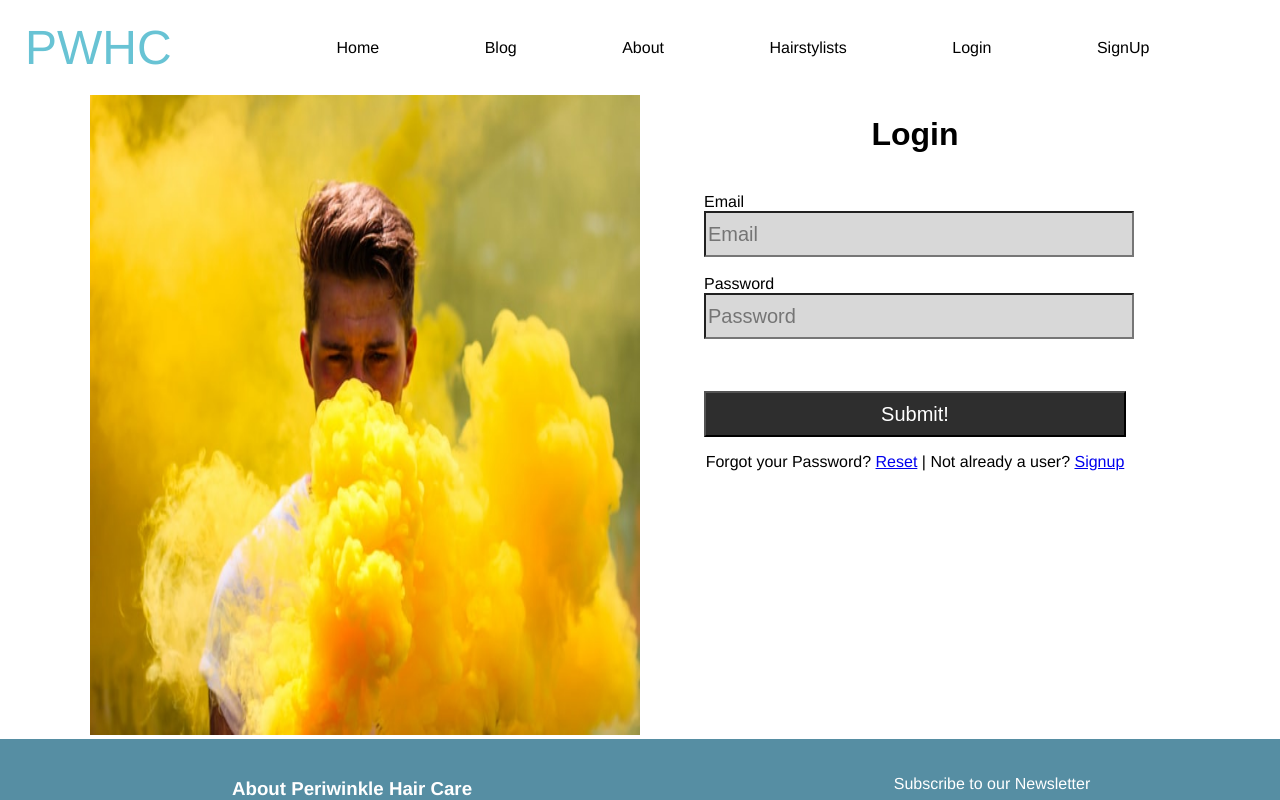
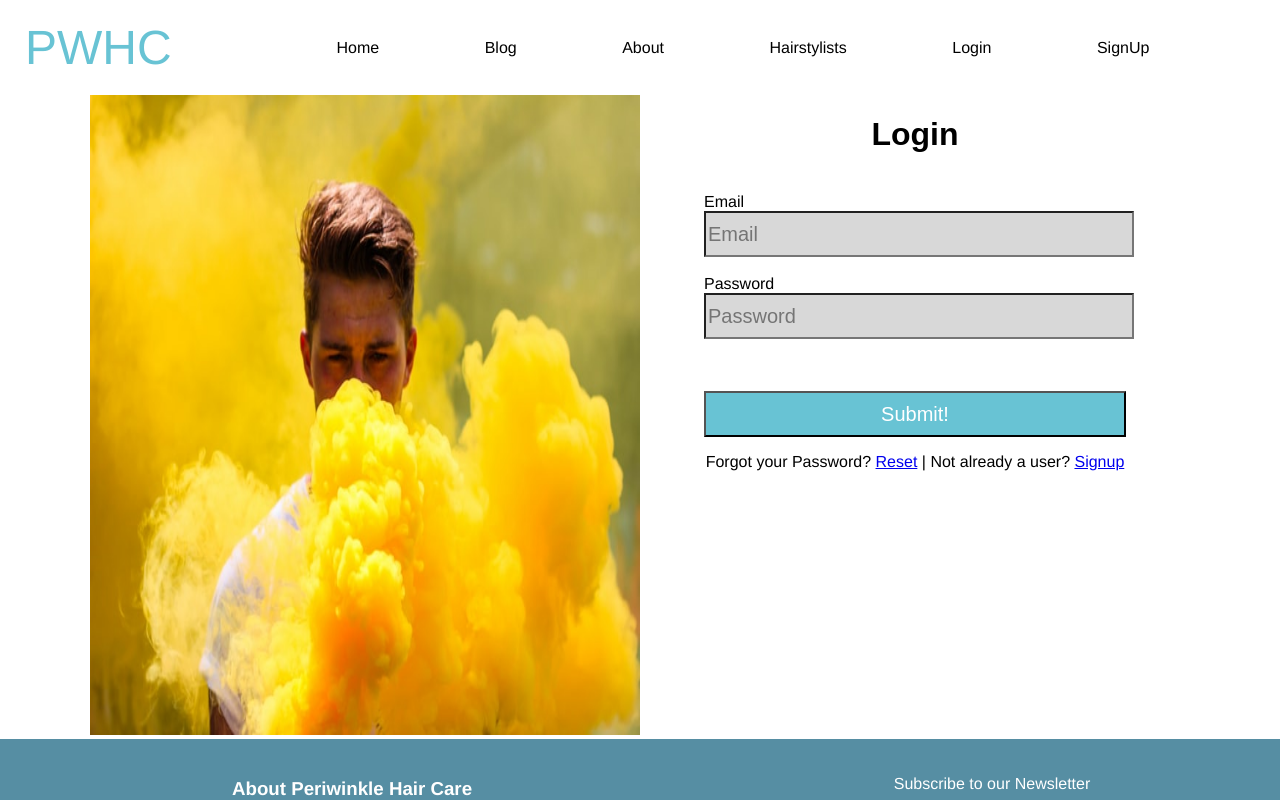
Before and after one commit to haircareapp/Frontend, a React (Create React App) app: page /Login in a window 1280 px wide. Shown: the top 800 px of the page. Built offline with nearby package versions, Linux system fonts and the light colour scheme.

Commit message:
Button color

```diff
--- a/src/Form.scss
+++ b/src/Form.scss
@@ -16,7 +16,7 @@
 
   .form {
     width: 50vw;
-    padding-bottom:10px;
+    padding-bottom: 10px;
 
     h1 {
       font-family: Athelas, Arial, Helvetica, sans-serif;
@@ -31,8 +31,8 @@
       }
 
       button {
-        background: #2e2e2e;
         color: white;
+        background: #68c3d4;
       }
 
       button,
```
